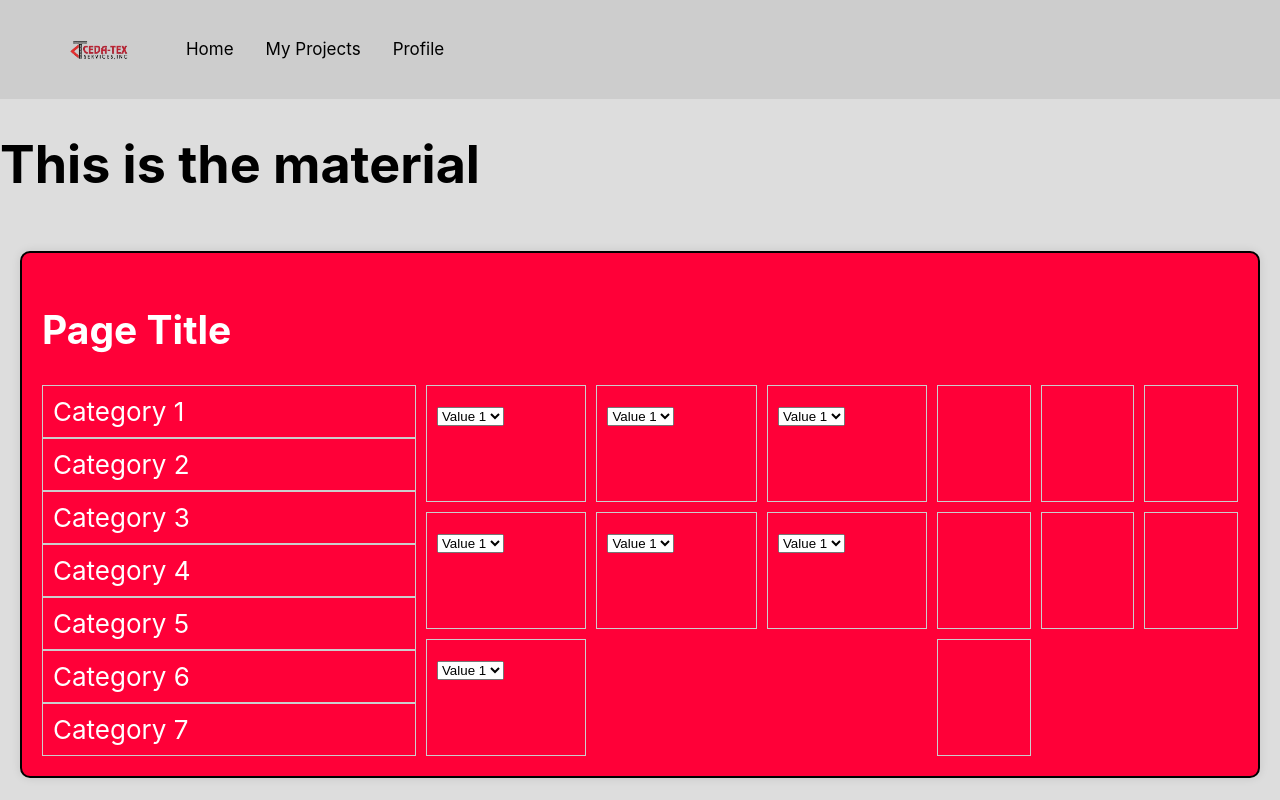
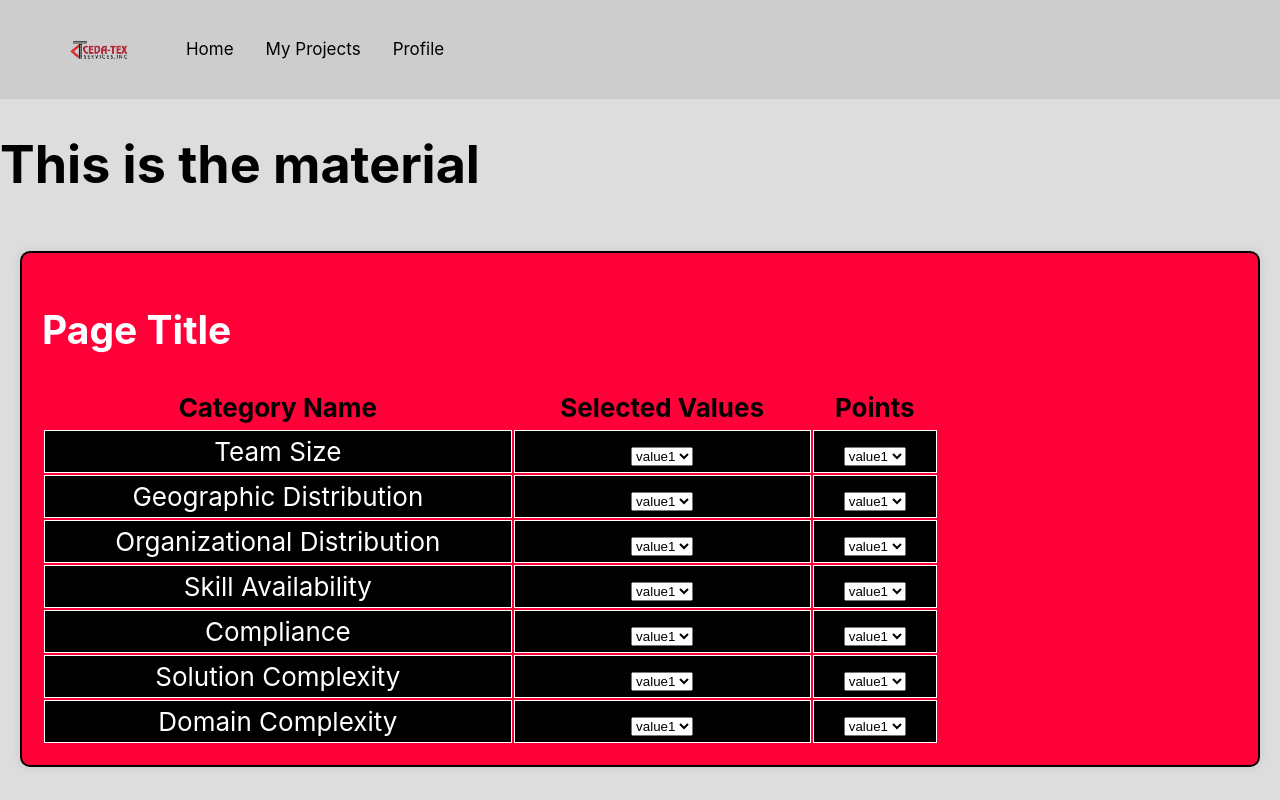
Before and after one commit to KaiNahuina/AppraisalTool, a React (Create React App) app: page /Home in a window 1280 px wide. Built offline with nearby package versions, Linux system fonts and the light colour scheme.

Commit message:
Home Page Table

```diff
--- a/src/App.css
+++ b/src/App.css
@@ -22,12 +22,25 @@
   /* max-width: fit-content; */
 }
 
-.grid-container {
-  display: grid;
-  grid-template-columns: auto auto auto; /* Two columns instead of three */
-  gap: 10px;
+.columnTitle{
+  color:#000000;
 }
-.grid-item {
-  padding: 10px;
-  border: 1px solid #ccc;
+.table{
+  width: 75%;
 }
+
+.cell {
+  border: 1px solid white; /* Add border around cell */
+  background-color: #000000;
+  padding: 5px; /* Add padding to cell content */
+  text-align: center; /* Center text horizontally */
+  margin: 10 0px;
+
+}
+
+th {
+  /* Add border around table headers */
+  padding: 5px; /* Add padding to table headers */
+  text-align: center; /* Center text horizontally */
+
+}
--- a/src/Home.js
+++ b/src/Home.js
@@ -3,79 +3,132 @@ import React from 'react'
 function Home() {
   return (
     <div>
-      <div class="grid-container">
-        <div class="first-column">
-        <div class="grid-item">Category 1</div>
-        <div class="grid-item">Category 2</div>
-        <div class="grid-item">Category 3</div>
-        <div class="grid-item">Category 4</div>
-        <div class="grid-item">Category 5</div>
-        <div class="grid-item">Category 6</div>
-        <div class="grid-item">Category 7</div>
-      </div>
-      <div class="grid-container">
-        <div class="grid-item">
-          <select id="dropdown1">
-            <option value="value1">Value 1</option>
-            <option value="value2">Value 2</option>
-            <option value="value3">Value 3</option>
+      <table class="table">
+      <tr>
+        <th class="columnTitle">Category Name</th>
+        <th class="columnTitle">Selected Values</th>
+        <th class="columnTitle">Points</th>
+      </tr>
+      <tr>
+        <td class="cell">Team Size</td>
+        <td class="cell">
+        <select>
+          <option value="value1">value1</option>
+          <option value="value2">value2</option>
+          <option value="value3">value3</option>
         </select>
-        </div>
-        <div class="grid-item">
-          <select id="dropdown2">
-            <option value="value1">Value 1</option>
-            <option value="value2">Value 2</option>
-            <option value="value3">Value 3</option>
+      </td>
+      <td class="cell">
+        <select>
+          <option value="value1">value1</option>
+          <option value="value2">value2</option>
+          <option value="value3">value3</option>
         </select>
-        </div>
-        <div class="grid-item">
-          <select id="dropdown3">
-            <option value="value1">Value 1</option>
-            <option value="value2">Value 2</option>
-            <option value="value3">Value 3</option>
+      </td>
+      </tr>
+      <tr>
+        <td class="cell">Geographic Distribution</td>
+        <td class="cell">
+        <select>
+          <option value="value1">value1</option>
+          <option value="value2">value2</option>
+          <option value="value3">value3</option>
         </select>
-        </div>
-        <div class="grid-item">
-          <select id="dropdown4">
-            <option value="value1">Value 1</option>
-            <option value="value2">Value 2</option>
-            <option value="value3">Value 3</option>
+      </td>
+      <td class="cell">
+        <select>
+          <option value="value1">value1</option>
+          <option value="value2">value2</option>
+          <option value="value3">value3</option>
         </select>
-        </div>
-        <div class="grid-item">
-          <select id="dropdown5">
-            <option value="value1">Value 1</option>
-            <option value="value2">Value 2</option>
-            <option value="value3">Value 3</option>
+      </td>
+      </tr>
+      <tr>
+        <td class="cell">Organizational Distribution</td>
+        <td class="cell">
+        <select>
+          <option value="value1">value1</option>
+          <option value="value2">value2</option>
+          <option value="value3">value3</option>
         </select>
-        </div>
-        <div class="grid-item">
-          <select id="dropdown6">
-            <option value="value1">Value 1</option>
-            <option value="value2">Value 2</option>
-            <option value="value3">Value 3</option>
+      </td>
+      <td class="cell">
+        <select>
+          <option value="value1">value1</option>
+          <option value="value2">value2</option>
+          <option value="value3">value3</option>
         </select>
-        </div>
-        <div class="grid-item">
-          <select id="dropdown7">
-            <option value="value1">Value 1</option>
-            <option value="value2">Value 2</option>
-            <option value="value3">Value 3</option>
+      </td>
+      </tr>
+      <tr>
+        <td class="cell">Skill Availability</td>
+        <td class="cell">
+        <select>
+          <option value="value1">value1</option>
+          <option value="value2">value2</option>
+          <option value="value3">value3</option>
         </select>
-        </div>
-      </div>
-
-      <div class="grid-container">
-        <div class="grid-item" id="display1"></div>
-        <div class="grid-item" id="display2"></div>
-        <div class="grid-item" id="display3"></div>
-        <div class="grid-item" id="display4"></div>
-        <div class="grid-item" id="display5"></div>
-        <div class="grid-item" id="display6"></div>
-        <div class="grid-item" id="display7"></div>
-      </div>
-
-    </div>
+      </td>
+      <td class="cell">
+        <select>
+          <option value="value1">value1</option>
+          <option value="value2">value2</option>
+          <option value="value3">value3</option>
+        </select>
+      </td>
+      </tr>
+      <tr>
+        <td class="cell">Compliance</td>
+        <td class="cell">
+        <select>
+          <option value="value1">value1</option>
+          <option value="value2">value2</option>
+          <option value="value3">value3</option>
+        </select>
+      </td>
+      <td class="cell">
+        <select>
+          <option value="value1">value1</option>
+          <option value="value2">value2</option>
+          <option value="value3">value3</option>
+        </select>
+      </td>
+      </tr>
+      <tr>
+        <td class="cell">Solution Complexity</td>
+        <td class="cell">
+        <select>
+          <option value="value1">value1</option>
+          <option value="value2">value2</option>
+          <option value="value3">value3</option>
+        </select>
+      </td>
+      <td class="cell">
+        <select>
+          <option value="value1">value1</option>
+          <option value="value2">value2</option>
+          <option value="value3">value3</option>
+        </select>
+      </td>
+      </tr>
+      <tr>
+        <td class="cell">Domain Complexity</td>
+        <td class="cell">
+        <select>
+          <option value="value1">value1</option>
+          <option value="value2">value2</option>
+          <option value="value3">value3</option>
+        </select>
+      </td>
+      <td class="cell">
+        <select>
+          <option value="value1">value1</option>
+          <option value="value2">value2</option>
+          <option value="value3">value3</option>
+        </select>
+      </td>
+      </tr>
+      </table>
     </div>
   )
 }
```
Lines whose indentation alone changed are shown as unchanged.
